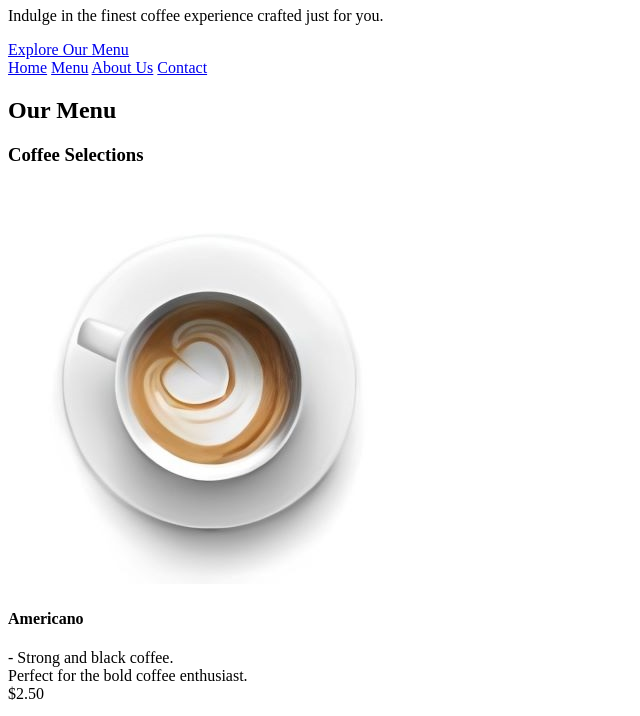
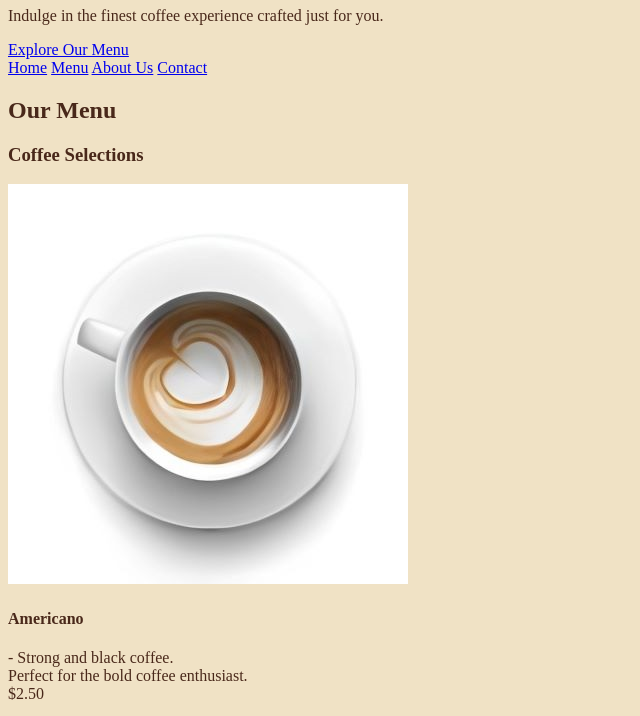
Before and after one commit to KyawtKyawtZinRose/serene-sips, a plain HTML site: page index.html in a window 1280 px wide. Shown: the part 73-789 px from the top of the page, without its empty margins (0-640 px from the left). Drawn offline with Linux system fonts and the light colour scheme.

Commit message:
Color included

```diff
--- a/index.html
+++ b/index.html
@@ -3,6 +3,7 @@
   <head>
     <meta charset="UTF-8" />
     <meta name="viewport" content="width=device-width, initial-scale=1.0" />
+    <link rel="stylesheet" href="style.css" />
     <title>Serene Sips</title>
   </head>
   <body>
--- /dev/null
+++ b/style.css
@@ -0,0 +1,4 @@
+body {
+  background-color: #f0e2c5;
+  color: #49281a;
+}
```
